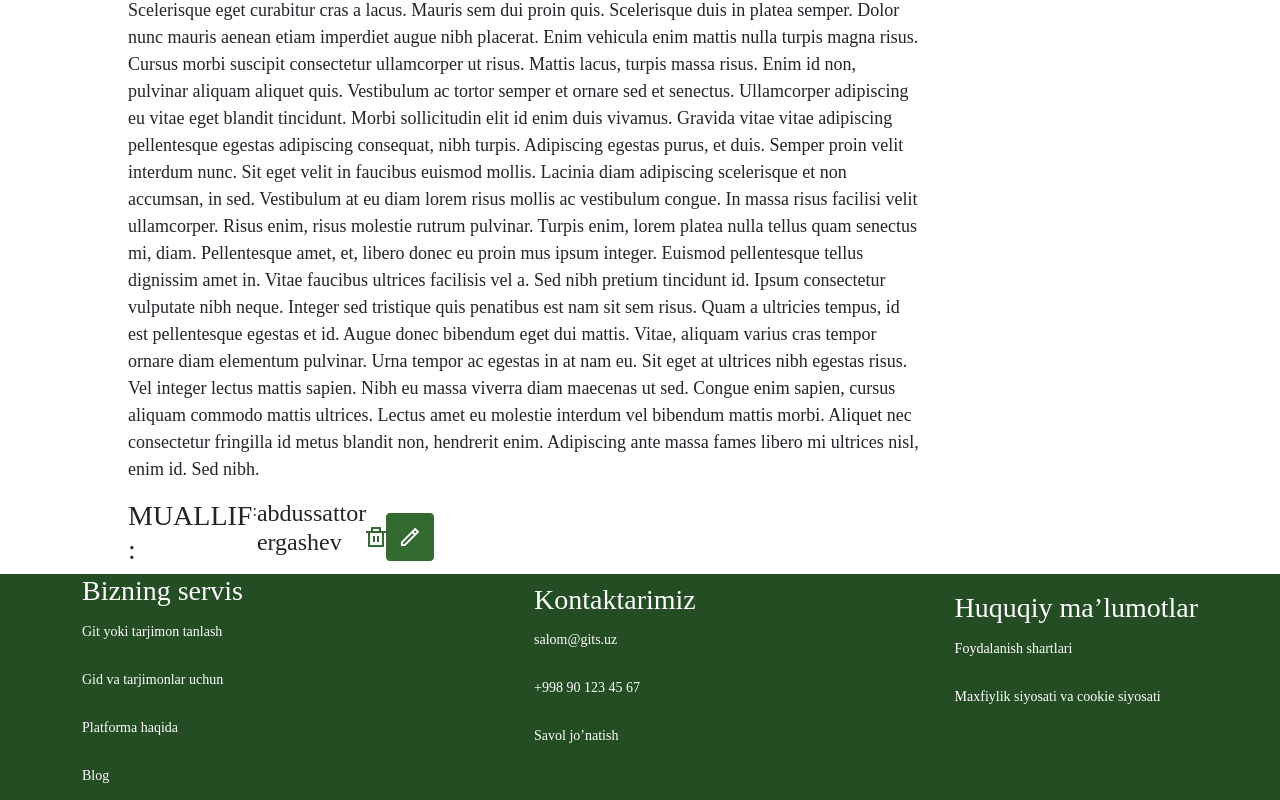
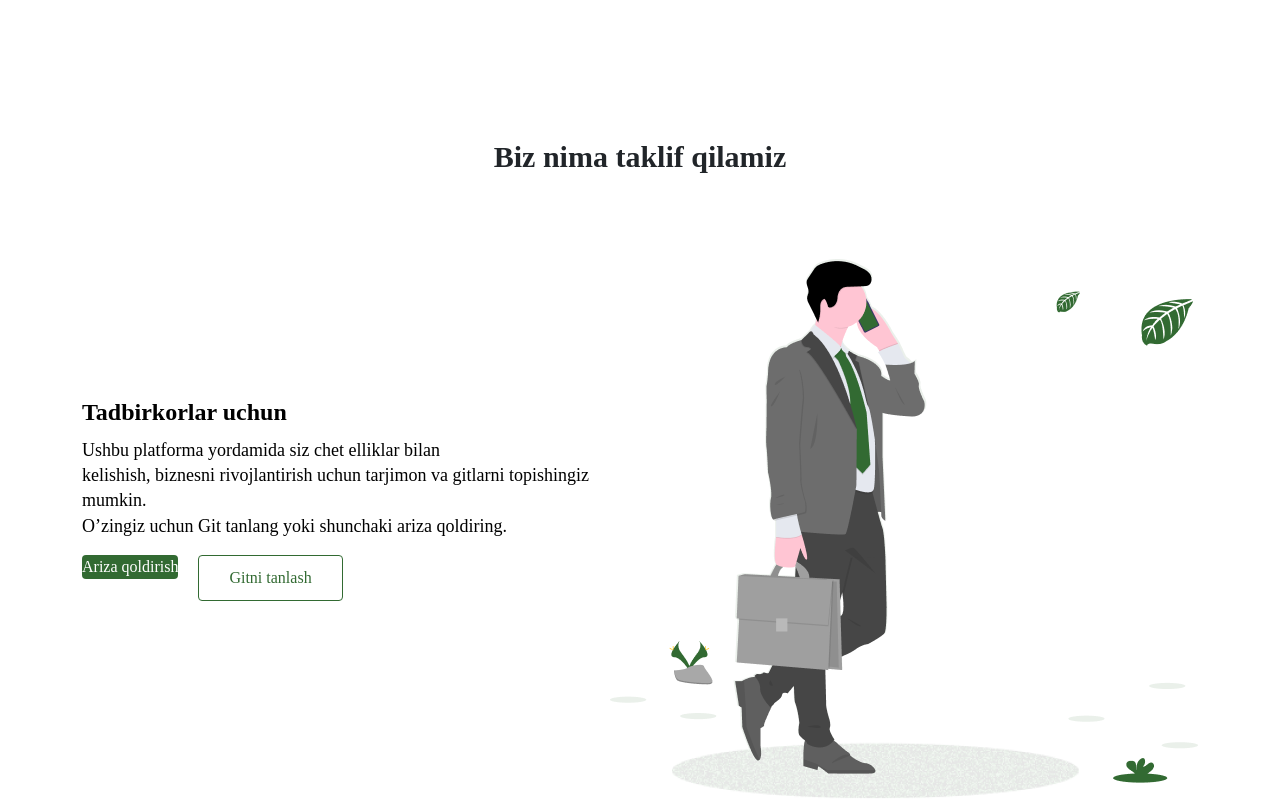
Before and after one commit to Abdurahmon7711/textdata, a React (Create React App) app: page / in a window 1280 px wide. Shown: the part 1500-2300 px from the top of the page. Built offline with nearby package versions, Linux system fonts and the light colour scheme.

Commit message:
576px chooseits

```diff
--- a/src/App.js
+++ b/src/App.js
@@ -20,14 +20,14 @@ function App() {
     // </Routs>
 
 
-    // <Routs>
-    //    <div className="App">
-    //       <MainPage/>
-    //    </div>
-    // </Routs>
-    <div>
-      <Xitoy/>
-    </div>
+    <Routs>
+       <div className="App">
+          <MainPage/>
+       </div>
+    </Routs>
+    // <div>
+    //   <Xitoy/>
+    // </div>
 
   );
 }
--- a/src/pages/01werka/chooseGits/ChooseGits.css
+++ b/src/pages/01werka/chooseGits/ChooseGits.css
@@ -5,19 +5,26 @@
     color: #000000;
     margin-top: 50px;
 }
+.rasmlarr img{
+    width: 100%;
+    margin: 20px auto;
+}
+div .btn1{
+    padding: inherit;
+}
+.left img{
+    width: auto !important;
+}
+.top img{
+    width: auto !important;
+}
 .left1{
     flex-direction: column;
     margin-top: 50px;
 }
+
 .Githaqida{
     display: flex;
-}
-img{
-    width: auto !important;
-}
-.rasmlarr img{
-    width: 100% !important;
-    margin-left: 0;
 }
 .left1_rasm{
     margin-top: 20px;
```
